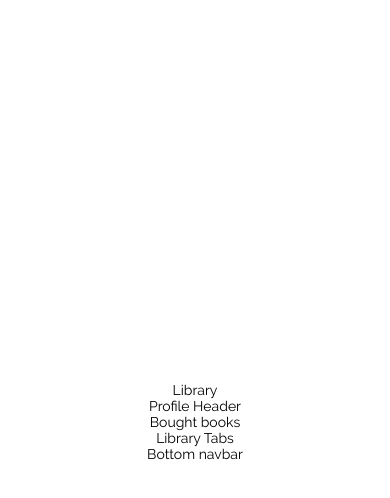
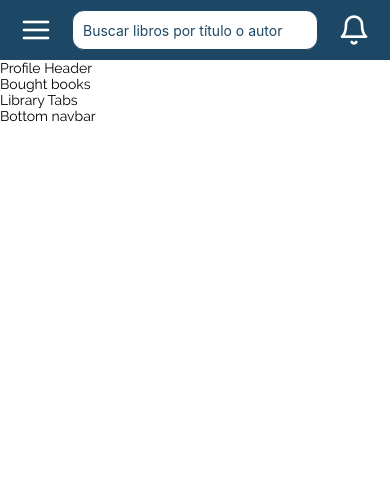
Before and after one commit to libasoles/react-native-user-profile, a React Native app: screen / in a window 390 px wide. Shown: the top 498 px of the page. Built offline with nearby package versions, Linux system fonts and the light colour scheme.

Commit message:
Header draft

```diff
--- /dev/null
+++ b/app/components/Header.tsx
@@ -0,0 +1,41 @@
+import React from "react";
+import { StyleSheet, View } from "react-native";
+import { StatusBar } from "react-native";
+
+import Icon from "./Icon";
+import texts from "../config/texts";
+import SearchBox from "./SearchBox";
+
+export default function Header() {
+  return (
+    <>
+      <View style={{ height: StatusBar.currentHeight }}></View>
+      <View style={styles.container}>
+        <View style={styles.section}>
+          <Icon name="menu"></Icon>
+        </View>
+        <View style={[styles.section, styles.searchBox]}>
+          <SearchBox placeholder={texts.searchBox.booksAndAuthors} />
+        </View>
+        <View style={styles.section}>
+          <Icon name="bell"></Icon>
+        </View>
+      </View>
+    </>
+  );
+}
+
+const styles = StyleSheet.create({
+  container: {
+    flex: 1,
+    flexDirection: "row",
+    backgroundColor: "#1c4865",
+    justifyContent: "space-around",
+    alignItems: "center",
+    maxHeight: 60,
+    paddingLeft: 10,
+    paddingRight: 10,
+  },
+  section: { margin: 10 },
+  searchBox: { flex: 1 }
+});
--- /dev/null
+++ b/app/components/Icon.tsx
@@ -0,0 +1,13 @@
+import React from "react";
+import { Feather } from "@expo/vector-icons";
+
+import colors from "../config/colors";
+
+type Props = {
+  name: string;
+  color?: string;
+};
+
+export default function Icon({ name, color = colors.lighter }: Props) {
+  return <Feather name={`${name}`} size={32} style={{ color }} />;
+}
--- /dev/null
+++ b/app/components/SearchBox.tsx
@@ -0,0 +1,44 @@
+import React from "react";
+import { StyleSheet, TextInput, View } from "react-native";
+
+import colors from "../config/colors";
+
+type Props = {
+  value?: string;
+  placeholder?: string;
+  onChange?: () => void;
+};
+
+export default function SearchBox({
+  value = "",
+  placeholder = "Buscar...",
+  onChange = () => {}
+}: Props) {
+  return (
+    <View style={styles.container}>
+      <TextInput
+        style={styles.input}
+        value={value}
+        placeholder={placeholder}
+        placeholderTextColor={colors.text.gray}
+        clearTextOnFocus={true}
+        onChange={onChange}
+      />
+    </View>
+  );
+}
+
+const styles = StyleSheet.create({
+  container: {
+    height: 40
+  },
+  input: {
+    borderRadius: 12,
+    borderColor: colors.dark,
+    color: colors.text.dark,
+    backgroundColor: colors.lighter,
+    borderWidth: 1,
+    paddingLeft: 10,
+    flex: 1
+  }
+});
--- a/app/config/colors.js
+++ b/app/config/colors.js
@@ -8,12 +8,14 @@ const gray = "#999";
 const colors = {
   primary: navy,
   secondary: gray,
+  lighter: white,
   light: blue,
   dark: navy,
   text: {
     primary: black,
     secondary: gray,
     highlighted: lightBlue,
+    light: white,
     dark: navy
   },
   bg: {
--- /dev/null
+++ b/app/config/texts.js
@@ -0,0 +1,7 @@
+const texts = {
+  searchBox: {
+    booksAndAuthors: "Buscar libros por título o autor"
+  }
+};
+
+export default texts;
--- a/app/screens/MyLibrary.tsx
+++ b/app/screens/MyLibrary.tsx
@@ -2,11 +2,12 @@ import React from 'react';
 import { StyleSheet, View } from 'react-native';
 
 import AlibrateText from "../components/AlibrateText";
+import Header from "../components/Header";
 
 export default function MyLibrary() {
   return (
     <View style={styles.container}>
-      <AlibrateText>Library</AlibrateText>
+      <Header />
       <AlibrateText>Profile Header</AlibrateText>
       <AlibrateText>Bought books</AlibrateText>
       <AlibrateText>Library Tabs</AlibrateText>
@@ -19,7 +20,5 @@ const styles = StyleSheet.create({
   container: {
     flex: 1,
     backgroundColor: '#fff',
-    alignItems: 'center',
-    justifyContent: 'center',
   },
 });
```
Also changed, not shown: app/components/Input.tsx (added, +45 -0 lines).
